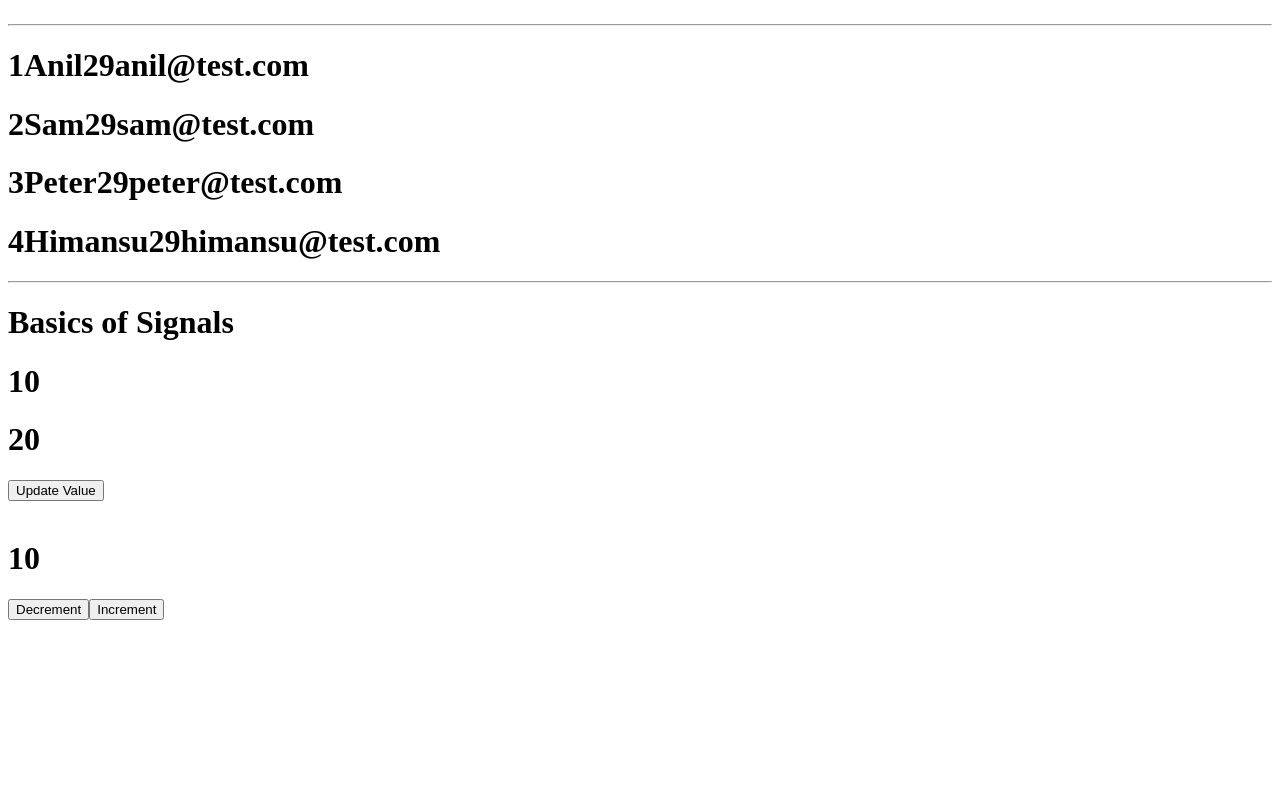
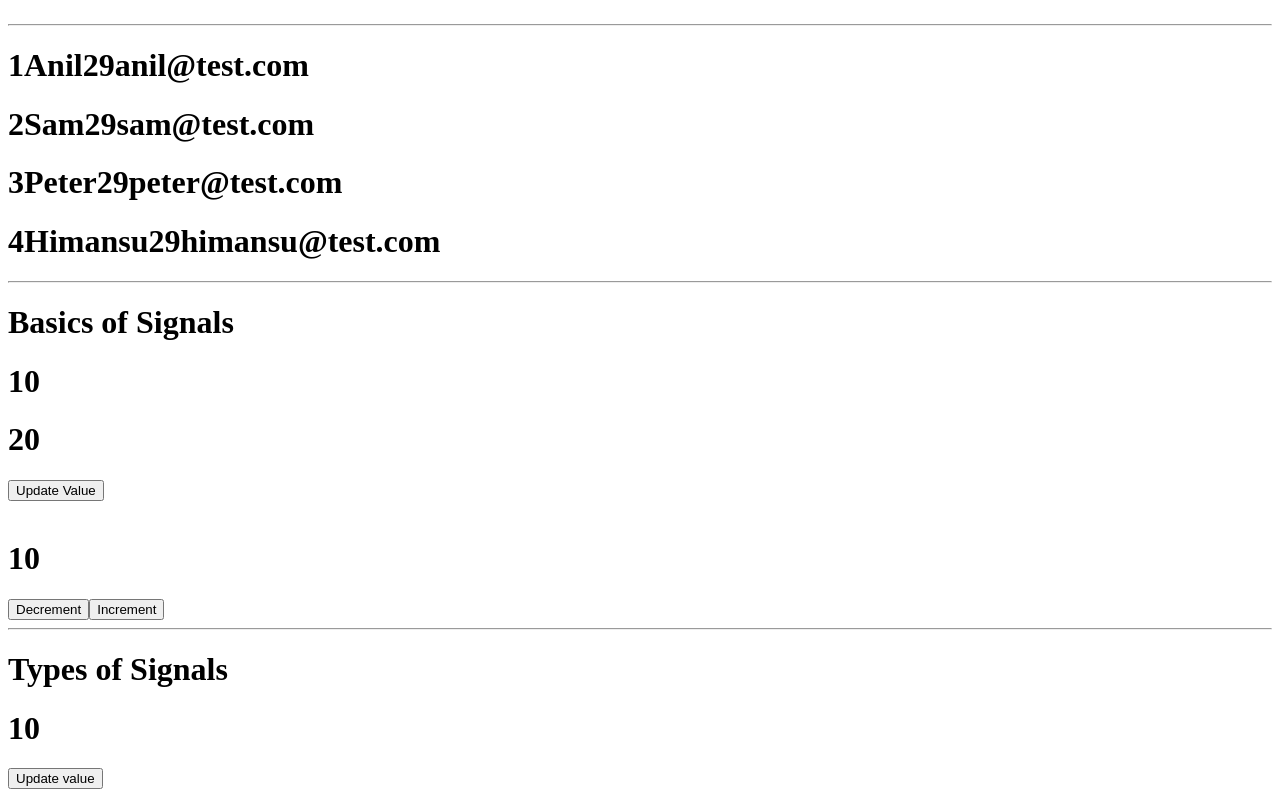
Before and after one commit to ali-bin-noor/angular-21-tut, an Angular app: page / in a window 1280 px wide. Shown: the part 2390-3187 px from the top of the page. Before the commit the page ends 3018 px from the top, so only its background shows below. Built offline with nearby package versions, Linux system fonts and the light colour scheme.

Commit message:
leaning writable signal

```diff
--- a/src/app/app.html
+++ b/src/app/app.html
@@ -194,3 +194,12 @@
 <h1>{{countForSignal()}}</h1>
 <button (click)="countForSignal.set(countForSignal()-1)">Decrement</button>
 <button (click)="countForSignal.set(countForSignal()+1)">Increment</button>
+
+<!-- Data Type with Signals -->
+<hr>
+<h1>Types of Signals</h1>
+
+<h1>{{dataForSignal()}}</h1>
+<!-- <h1>{{countForExecutableSignal()}}</h1> -->
+
+<button (click)="updateValueForSignal()">Update value</button>
--- a/src/app/app.ts
+++ b/src/app/app.ts
@@ -1,4 +1,4 @@
-import { Component, effect, signal } from '@angular/core';
+import { Component, computed, effect, Signal, signal, WritableSignal } from '@angular/core';
 import { RouterOutlet } from '@angular/router';
 import { Login } from './login/login';
 import { SignUp } from './sign-up/sign-up';
@@ -181,4 +181,12 @@ export class App {
 
   }
 
+  // Data Type with Signals
+  dataForSignal: WritableSignal<number | string> = signal<number | string>(10)//writable signal
+  // countForExecutableSignal: Signal<number> = computed(() => 300) //executable signal - this is treat as constant values/cannot change the value
+
+  updateValueForSignal() {
+    this.dataForSignal.set(this.data = 'Hello')
+  }
+
 }
```
